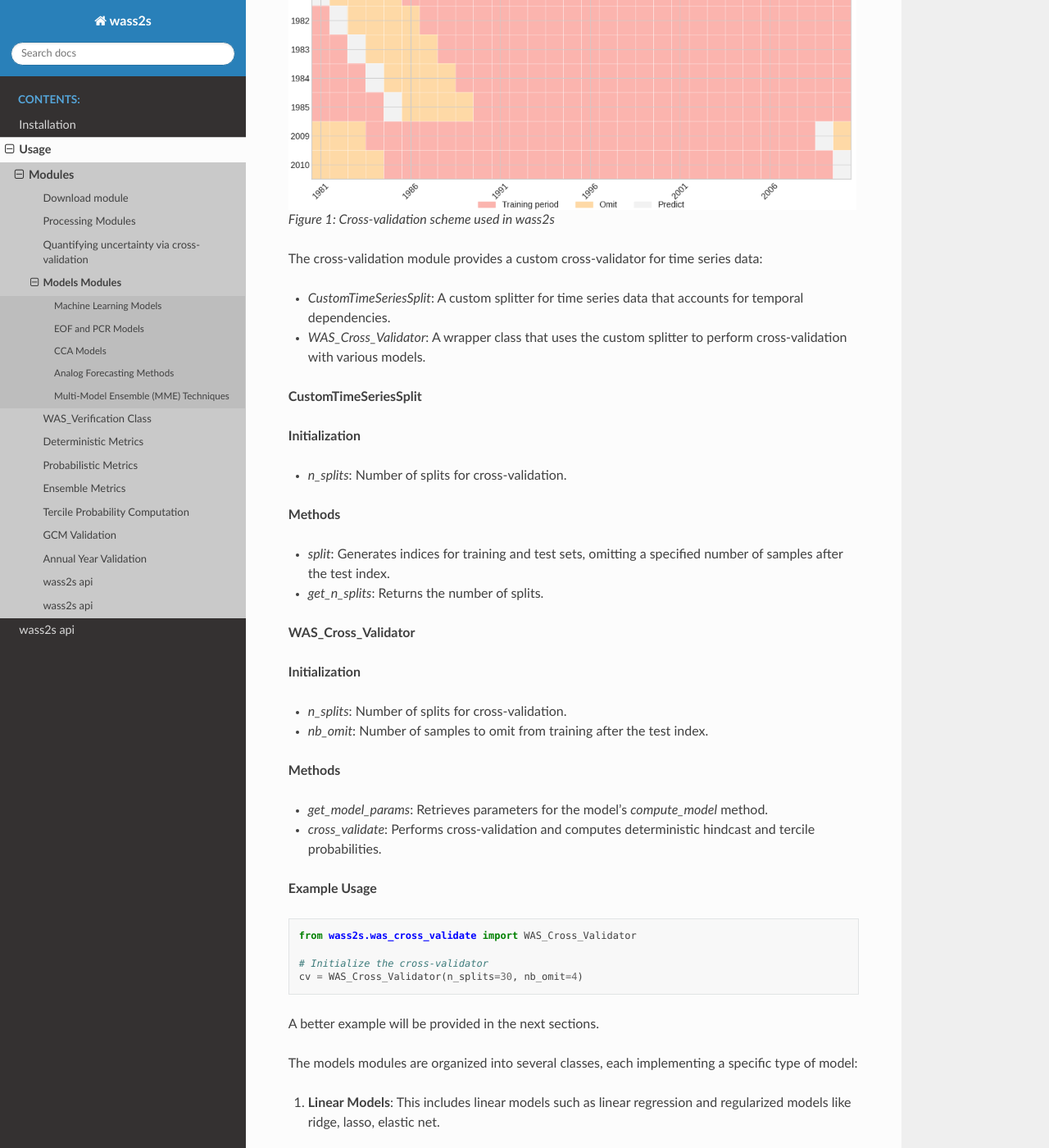
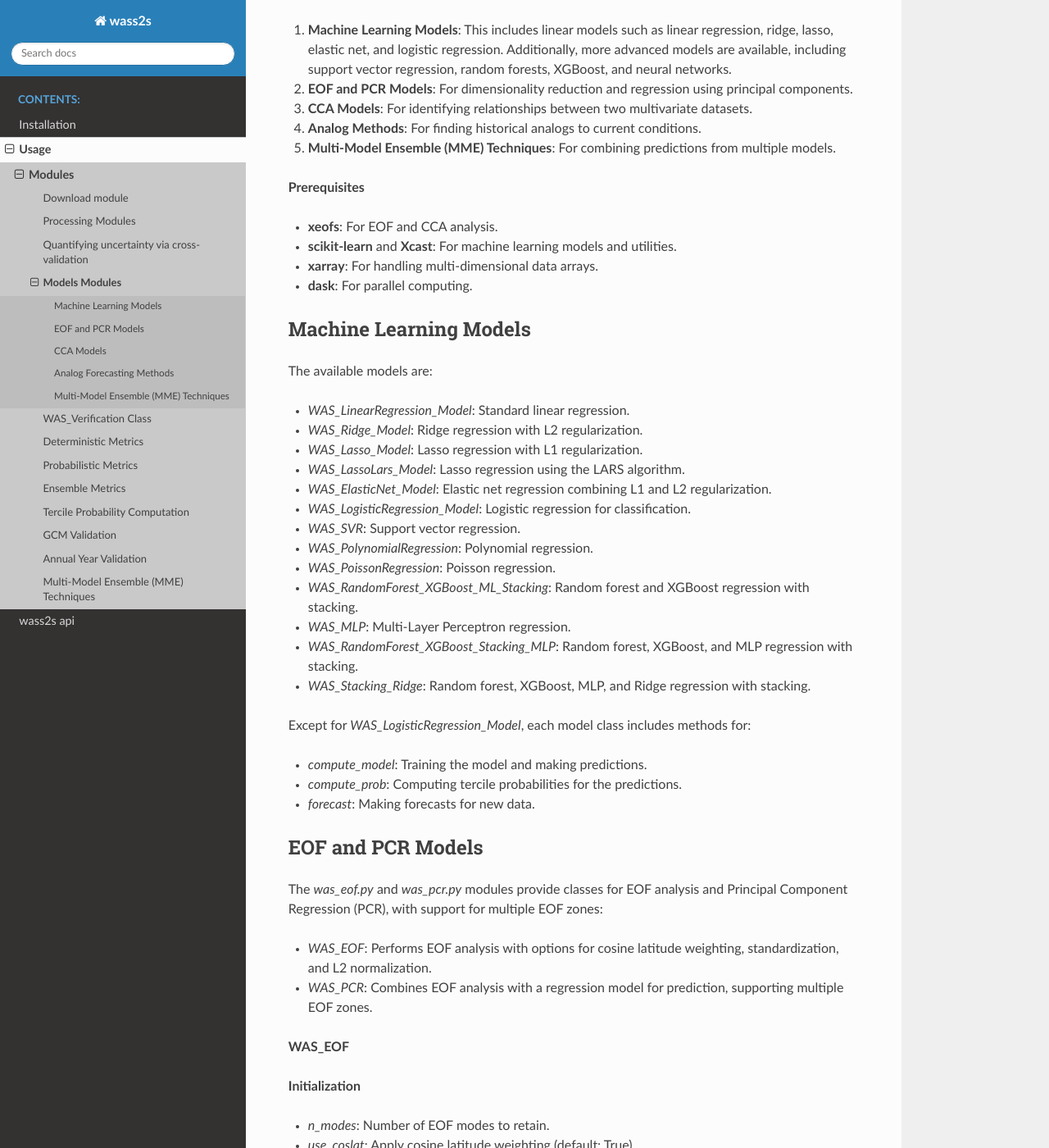
Before and after one commit to hmandela/wass2s_readthedocs, a Sphinx documentation site: the page built from docs/source/Models.rst, in a window 1280 px wide and 1400 px high, scrolled down 423 px. Shown: the whole window at 82% size. Built offline with Sphinx 7.4.7 and the Read the Docs theme 3.1.0, drawn with Linux system fonts in a browser that asks for light colours; pages that are not in the unit, such as notebooks, are missing from menus; some of the changed text lies outside the part shown.

Commit message:
modify all

```diff
--- a/docs/requirements.txt
+++ b/docs/requirements.txt
@@ -1,2 +1,3 @@
 sphinx>=4.0
 sphinx-rtd-theme>=1.0
+wass2s>=0.1.10
--- a/docs/source/Models.rst
+++ b/docs/source/Models.rst
@@ -5,52 +5,6 @@ These models are designed to handle both deterministic and probabilistic forecas
 Models are evaluated using cross-validation schemes. Let's get started with cross-validation class before going dive into the models.
 
 
-Cross-validation schemes are used to assess model performance and to quantify uncertainty.
-
-.. figure:: ./images/cv.png
-   :scale: 70 %
-   :alt: Cross-validation scheme used in wass2s
-
-   Figure 1: Cross-validation scheme used in wass2s
-
-The cross-validation module provides a custom cross-validator for time series data:
-
-- `CustomTimeSeriesSplit`: A custom splitter for time series data that accounts for temporal dependencies.
-- `WAS_Cross_Validator`: A wrapper class that uses the custom splitter to perform cross-validation with various models.
-
-**CustomTimeSeriesSplit**
-
-**Initialization**
-
-- `n_splits`: Number of splits for cross-validation.
-
-**Methods**
-
-- `split`: Generates indices for training and test sets, omitting a specified number of samples after the test index.
-- `get_n_splits`: Returns the number of splits.
-
-**WAS_Cross_Validator**
-
-**Initialization**
-
-- `n_splits`: Number of splits for cross-validation.
-- `nb_omit`: Number of samples to omit from training after the test index.
-
-**Methods**
-
-- `get_model_params`: Retrieves parameters for the model's `compute_model` method.
-- `cross_validate`: Performs cross-validation and computes deterministic hindcast and tercile probabilities.
-
-**Example Usage**
-
-.. code-block:: python
-
-    from wass2s.was_cross_validate import WAS_Cross_Validator
-
-    # Initialize the cross-validator
-    cv = WAS_Cross_Validator(n_splits=30, nb_omit=4)
-
-A better example will be provided in the next sections.
 
 The models modules are organized into several classes, each implementing a specific type of model:
 
--- a/docs/source/Usage.rst
+++ b/docs/source/Usage.rst
@@ -29,4 +29,3 @@ Modules
    Models
    Verification
    mme
-   api
--- a/docs/source/cv.rst
+++ b/docs/source/cv.rst
@@ -53,6 +53,8 @@ A wrapper class that uses the custom splitter to perform cross-validation with v
     # Initialize the cross-validator
     cv = WAS_Cross_Validator(n_splits=30, nb_omit=4)
 
+A better example will be provided in the next sections.
+
 ==============================================
 Estimating Prediction Uncertainty
 ==============================================
```
Also changed, not shown: docs/source/mme.rst (+2 -124 lines), 13 other files.
